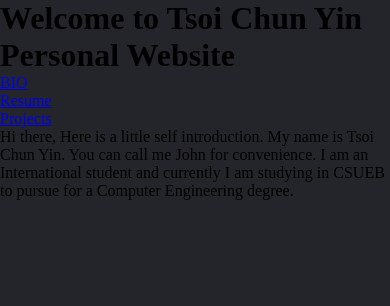
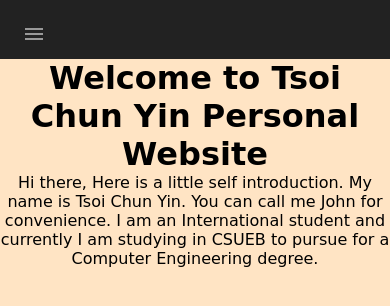
Before and after one commit to sillyjohn/TCY_CS351final, a plain HTML site: page index.html in a window 390 px wide. Drawn offline with nearby package versions, Linux system fonts and the light colour scheme; a web font is replaced by a local one.

Commit message:
First page
Nav bar set for first page

```diff
--- a/index.html
+++ b/index.html
@@ -6,20 +6,41 @@
         <title>CS351 Final Project</title>
         <meta name="description" content="">
         <meta name="viewport" content="width=device-width, initial-scale=1">
-        <link rel="stylesheet" href="style.css">
+        <link rel="stylesheet" href="menu.css">
+        <script
+        src="https://code.jquery.com/jquery-3.4.1.slim.min.js"
+        integrity="sha256-pasqAKBDmFT4eHoN2ndd6lN370kFiGUFyTiUHWhU7k8="
+        crossorigin="anonymous"></script>
+        <script>
+        $(function() {
+        $(".toggle").on("click", function() {
+            if ($(".item").hasClass("active")) {
+                $(".item").removeClass("active");
+            } else {
+                $(".item").addClass("active");
+            }
+        });
+    });
+        </script>
     </head>
     <body>
-       <h1>Welcome to Tsoi Chun Yin Personal Website</h1>
-            <nav>
-                <ul class="nav_links">
-                    <li><a href="#">BIO</a></li>
-                    <li><a href="#">Resume</a></li>
-                    <li><a href="#">Projects</a></li>
-                </ul>
+        <nav>
+        <ul class="menu">
 
-            </nav>
-        Hi there, Here is a little self introduction.
-        My name is Tsoi Chun Yin. You can call me John for convenience. I am an International student and currently I am studying in CSUEB to pursue for a Computer Engineering degree.
-        <script src="" async defer></script>
+                <li class="item"><a href="#">BIO</a></li>
+                <li class="item"><a href="#">Resume</a></li>
+                <li class="item"><a href="#">Projects</a></li>
+                <li class="toggle"><span class="bars"></span></li>
+
+        </ul>
+    </nav>
+        <main>
+                    <h1>Welcome to Tsoi Chun Yin Personal Website</h1>
+
+            Hi there, Here is a little self introduction.
+            My name is Tsoi Chun Yin. You can call me John for convenience. I am an International student and currently I am studying in CSUEB to pursue for a Computer Engineering degree.
+
+        </main>
+
     </body>
 </html>
--- /dev/null
+++ b/menu.css
@@ -0,0 +1,105 @@
+
+  @import url('https://fonts.googleapis.com/css2?family=Monsieur+La+Doulaise&family=Sigmar&display=swap');
+
+*{
+    box-sizing: border-box;
+    margin: 0;
+    padding: 0;
+    font-family: 'Sigmar', cursive;
+
+}
+body{
+    background-color: bisque;
+}
+main{
+    text-align: center;
+}
+nav {
+    background: #222;
+    padding: 5px 20px;
+  }
+
+ul{
+    list-style: none;
+}
+a{
+    text-decoration: none;
+    color: whitesmoke;
+}
+a:hover{
+    text-decoration: underline;
+    color: orange;
+}
+.menu li {
+    font-size: 16px;
+    padding: 15px 5px;
+    white-space: nowrap;
+  }
+
+.menu li{
+    font-size: 16px;
+
+}
+.menu li a{
+    display: block;
+}
+
+.menu {
+    display: flex;
+    flex-wrap: wrap;
+    justify-content: space-between;
+    align-items: center;
+  }
+.toggle{
+    cursor: pointer;
+    order:1;
+}
+.item{
+    width:100%;
+    text-align: center;
+    order:2;
+    display: none;
+}
+.item.active {
+    display: block;
+  }
+.bars {
+    background: #999;
+    display: inline-block;
+    height: 2px;
+    position: relative;
+    transition: background .2s ease-out;
+    width: 18px;
+  }
+  .bars:before,
+  .bars:after {
+    background: #999;
+    content: '';
+    display: block;
+    height: 100%;
+    position: absolute;
+    transition: all .2s ease-out;
+    width: 100%;
+  }
+  .bars:before {
+    top: 5px;
+  }
+  .bars:after {
+    top: -5px;
+  }
+
+
+/*desktop*/
+  @media all and (min-width:700px){
+    .item{
+        display: block;
+        width:auto;
+        order: 1;
+    }
+    .toggle{
+        display: none;
+    }
+    .menu li.item{
+        padding: 10px 50px;
+    }
+  }
--- a/style.css
+++ /dev/null
@@ -1,9 +0,0 @@
-@import url('https://fonts.googleapis.com/css2?family=Instrument+Serif&display=swap');
-
-*{
-    box-sizing: border-box;
-    margin: 0;
-    padding: 0;
-    background-color: #24252A;
-
-}
```
